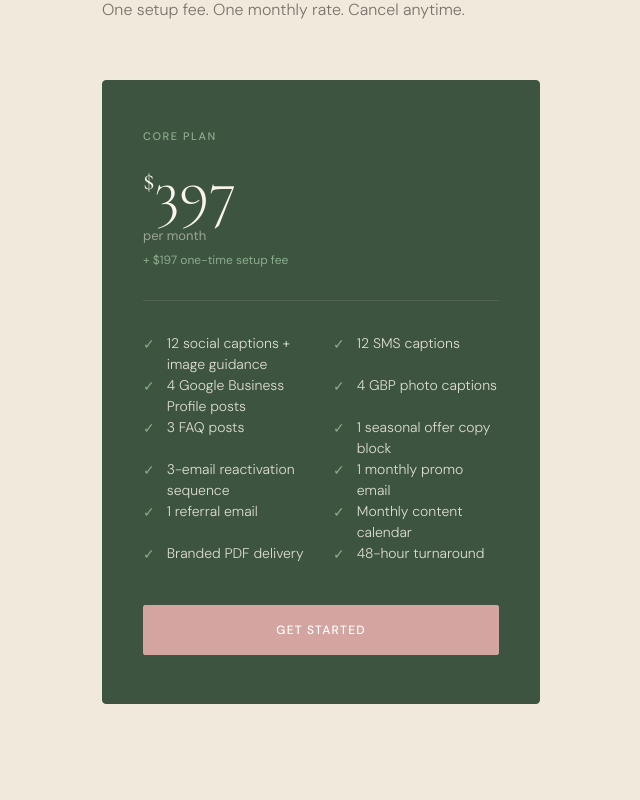
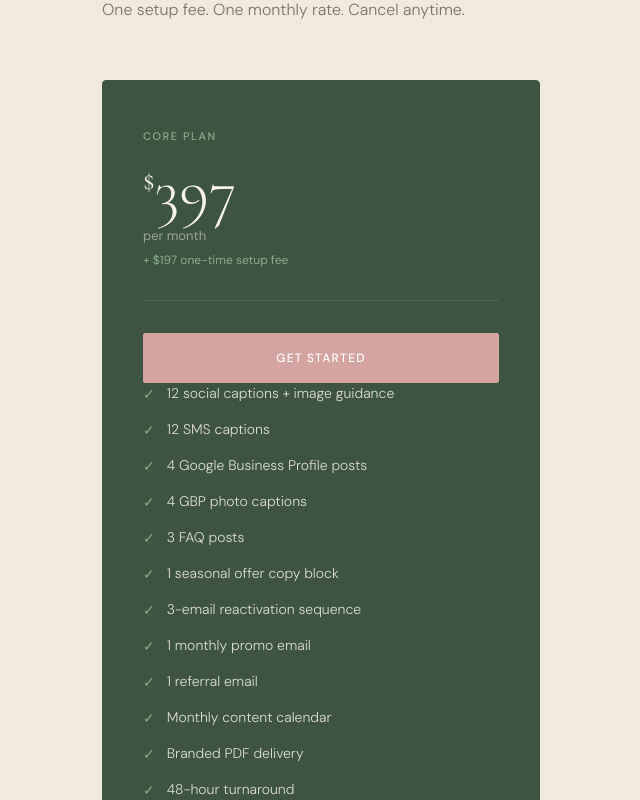
Before and after one commit to cronere/flourishglow, a Next.js app: page / in a window 1280 px wide. Shown: the part 4280-5080 px from the top of the page, without its empty margins (88-728 px from the left). Built offline with nearby package versions, Linux system fonts and the light colour scheme.

Commit message:
Update index.js

```diff
--- a/pages/index.js
+++ b/pages/index.js
@@ -157,11 +157,14 @@ export default function Home() {
           <p className="section-sub">One setup fee. One monthly rate. Cancel anytime.</p>
           <div className={styles.pricingGrid}>
             <div className={`${styles.pricingCard} ${styles.featured}`}>
-              <div className={styles.pricingTier}>Core Plan</div>
-              <div className={styles.pricingPrice}><sup>$</sup>397</div>
-              <div className={styles.pricingPeriod}>per month</div>
-              <div className={styles.pricingSetup}>+ $197 one-time setup fee</div>
-              <ul className={styles.pricingFeatures} style={{display:'grid', gridTemplateColumns:'1fr 1fr', gap:'0 24px'}}>
+              <div>
+                <div className={styles.pricingTier}>Core Plan</div>
+                <div className={styles.pricingPrice}><sup>$</sup>397</div>
+                <div className={styles.pricingPeriod}>per month</div>
+                <div className={styles.pricingSetup}>+ $197 one-time setup fee</div>
+                <Link href="/onboarding?plan=core" className={styles.btnPricingSolid}>Get Started</Link>
+              </div>
+              <ul className={styles.pricingFeatures}>
                 {[
                   '12 social captions + image guidance',
                   '12 SMS captions',
@@ -179,7 +182,6 @@ export default function Home() {
                   <li className={styles.pricingFeature} key={f}>{f}</li>
                 ))}
               </ul>
-              <Link href="/onboarding?plan=core" className={styles.btnPricingSolid}>Get Started</Link>
             </div>
           </div>
         </div>
```
